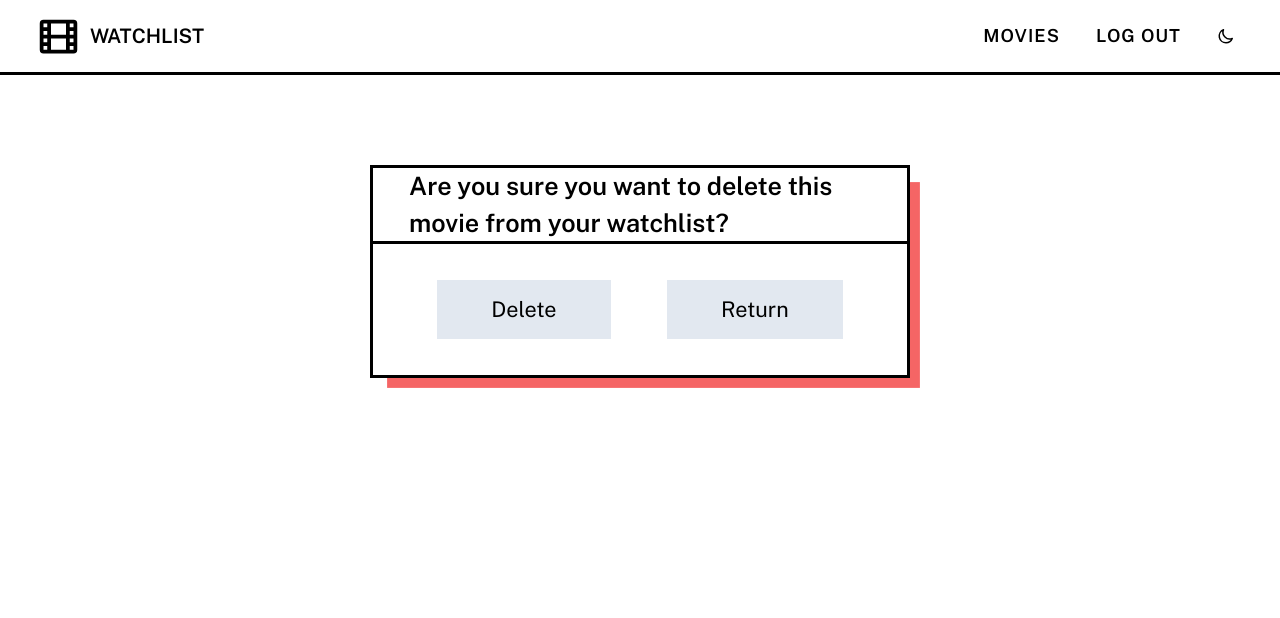
After one commit to Abu-AM/movie-watch-list, a Flask app: page /movie/1/delete in a window 1280 px wide. The commit adds this page. Shown: the top 618 px of the page. Run offline with Flask 2, Linux system fonts and the light colour scheme; the visitor is signed in with stand-in values (Sample User, id 1).

```diff
--- a/movie_library/forms.py
+++ b/movie_library/forms.py
@@ -1,5 +1,5 @@
 from flask_wtf import FlaskForm
-from wtforms import IntegerField, StringField, SubmitField, TextAreaField, URLField, PasswordField
+from wtforms import IntegerField, StringField, SubmitField, TextAreaField, URLField, PasswordField, DateField
 
 from wtforms.validators import InputRequired, NumberRange, Email, EqualTo, Length
 
@@ -24,6 +24,7 @@ class StringListField(TextAreaField):
             self.data = []
 
 class ExtendedMovieForm(MovieForm):
+    date = DateField("Last Watched")
     cast = StringListField("Cast")
     series = StringListField("Series")
     tags = StringListField("Tags")
@@ -64,3 +65,6 @@ class LoginForm(FlaskForm):
     email = StringField("Email", validators=[InputRequired(), Email()])
     password = PasswordField("Password", validators=[InputRequired()])
     submit = SubmitField("Login")
+
+class DeleteForm(FlaskForm):
+    submit = SubmitField("Delete")
--- a/movie_library/models.py
+++ b/movie_library/models.py
@@ -15,6 +15,7 @@ class Movie:
     tags: list[str] = field(default_factory=list)
     description: str = None
     video_link: str = None
+    date: datetime = None
 
 @dataclass
 class User:
--- a/movie_library/routes.py
+++ b/movie_library/routes.py
@@ -14,7 +14,7 @@ from flask import(
     )
 from dataclasses import asdict
 
-from movie_library.forms import MovieForm, ExtendedMovieForm, RegisterForm, LoginForm
+from movie_library.forms import MovieForm, ExtendedMovieForm, RegisterForm, LoginForm, DeleteForm
 from movie_library.models import Movie, User
 from passlib.hash import pbkdf2_sha256
 
@@ -45,6 +45,10 @@ def index():
     movie_data = current_app.db.movie.find({"_id": {"$in": user.movies}})
 
     movies = [Movie(**movie) for movie in movie_data]
+
+    for movie in movies:
+        if movie.date:
+            movie.date = datetime.datetime.fromisoformat(movie.date)
 
     return render_template(
         "index.html",
@@ -83,6 +87,9 @@ def movie(_id: str):
 
     movie = Movie(**movie_data)
 
+    if movie.date:
+        movie.date = datetime.datetime.fromisoformat(movie.date)
+
     return render_template("movie_details.html", movie=movie)
 
 @pages.route("/edit/<string:_id>", methods=["GET", "POST"])
@@ -90,6 +97,7 @@ def movie(_id: str):
 def edit_movie(_id: str):
     movie = Movie(**current_app.db.movie.find_one({"_id": _id}))
     form = ExtendedMovieForm(obj=movie)
+
     if form.validate_on_submit():
         movie.title = form.title.data
         movie.director = form.director.data
@@ -99,9 +107,13 @@ def edit_movie(_id: str):
         movie.tags = form.tags.data
         movie.description = form.description.data
         movie.video_link = form.video_link.data
+        movie.date = form.date.data.isoformat()
 
         current_app.db.movie.update_one({"_id": movie._id}, {"$set": asdict(movie)})
         return redirect(url_for(".movie", _id=movie._id))
+
+    if form.date.data:
+        form.date.data = datetime.datetime.fromisoformat(form.date.data)
 
     return render_template("movie_form.html", movie=movie, form=form)
 
@@ -170,15 +182,19 @@ def rate_movie(_id):
 
     return redirect(url_for(".movie", _id=_id))
 
-@pages.get("/movie/<string:_id>/watch")
+@pages.route("/movie/<string:_id>/delete", methods=["GET", "POST"])
 @login_required
-def watch_today(_id):
-    current_app.db.movie.update_one(
-        {"_id": _id},
-        {"$set": {"last_watched": datetime.datetime.today()}}
-    )
+def delete_movie(_id):
+    form = DeleteForm()
 
-    return redirect(url_for(".movie", _id=_id))
+    if form.validate_on_submit():
+        current_app.db.movie.delete_one({"_id": _id})
+        return redirect(url_for(".index"))
+
+    return render_template(
+        "delete_confirmation.html",
+        title="Confirm Delete",
+        _id=_id, form=form)
 
 @pages.get("/toggle-theme")
 def toggle_theme():
--- a/movie_library/static/css/forms.css
+++ b/movie_library/static/css/forms.css
@@ -100,3 +100,20 @@
   .button--form:hover {
     background: var(--background-color-hover);
   }
+
+
+
+  .button--row{
+    display: flex;
+    flex-direction: row;
+    justify-content: space-around;
+    padding: 2rem;
+  }
+
+  .button--delete {
+    margin: auto 0;
+    padding: 0.75rem 3rem;
+    border: none;
+    background: var(--background-color);
+
+  }
--- a/movie_library/static/css/main.css
+++ b/movie_library/static/css/main.css
@@ -142,6 +142,10 @@ body {
   color: var(--accent-color);
 }
 
+.nav__link--active:hover {
+  color: var(--text-dark);
+}
+
 .nav__item {
   font-weight: 600;
   letter-spacing: 1px;
@@ -189,3 +193,7 @@ body {
 .link:hover {
   text-decoration: underline;
 }
+
+.strip_decoration {
+  text-decoration: none;
+}
--- /dev/null
+++ b/movie_library/templates/delete_confirmation.html
@@ -0,0 +1,26 @@
+{% from "macros/fields.html" import render_delete_field %}
+
+{% extends "layout.html" %}
+
+{%- block head_content %}
+  <link rel="stylesheet" href="{{ url_for('static', filename='css/forms.css') }}"/>
+{% endblock %}
+
+{% block main_content %}
+
+  <form name="add_movie" method="post" novalidate="novalidate" class="form">
+    <h3 class="header">
+      Are you sure you want to delete this movie from your watchlist?
+    </h3>
+
+    <div class="button--row">
+      {{ form.hidden_tag() }}
+      {{ render_delete_field(form.submit) }}
+
+      <a href="{{ url_for('pages.movie', _id=_id) }}" class="strip_decoration">
+        <button type="button" class="button button--delete">Return</button>
+      </a>
+    </div>
+  </form>
+
+{% endblock %}
--- a/movie_library/templates/macros/fields.html
+++ b/movie_library/templates/macros/fields.html
@@ -19,3 +19,11 @@
     {% endfor %}
   </div>
 {% endmacro %}
+
+{% macro render_delete_field(field) %}
+  {{ field(class_="button button--delete") }}
+
+  {% for error in field.errors %}
+    <span class="form__error">{{ error }}</span>
+  {% endfor %}
+{% endmacro %}
--- a/movie_library/templates/macros/svgs.html
+++ b/movie_library/templates/macros/svgs.html
@@ -21,3 +21,9 @@
     <path stroke-linecap="round" stroke-linejoin="round" stroke-width="2" d="M12 3v1m0 16v1m9-9h-1M4 12H3m15.364 6.364l-.707-.707M6.343 6.343l-.707-.707m12.728 0l-.707.707M6.343 17.657l-.707.707M16 12a4 4 0 11-8 0 4 4 0 018 0z"/>
   </svg>
 {% endmacro %}
+
+{% macro trash(class_) %}
+  <svg xmlns="http://www.w3.org/2000/svg" class="{{ class_ }}" fill="none" viewbox="0 0 24 24" stroke="currentColor">
+    <path d="M 10 2 L 9 3 L 4 3 L 4 5 L 20 5 L 20 3 L 15 3 L 14 2 L 10 2 z M 5 7 L 5 20 C 5 21.1 5.9 22 7 22 L 17 22 C 18.1 22 19 21.1 19 20 L 19 7 L 5 7 z M 8 9 L 10 9 L 10 20 L 8 20 L 8 9 z M 14 9 L 16 9 L 16 20 L 14 20 L 14 9 z"></path>
+  </svg>
+{% endmacro %}
--- a/movie_library/templates/movie_form.html
+++ b/movie_library/templates/movie_form.html
@@ -23,6 +23,8 @@ render_area_field %}
       {{ render_area_field(form.description) }}
       {{ render_text_field(form.video_link) }}
 
+      {{ render_text_field(form.date) }}
+
       <div>
         {{ form.submit(class_="button button--form") }}
       </div>
```
Also changed, not shown: movie_library/static/css/movie_details.css (+40 -0 lines), movie_library/templates/index.html (+11 -1 lines), movie_library/templates/movie_details.html (+21 -12 lines).
